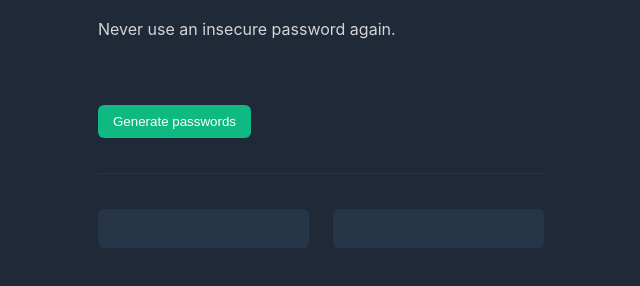
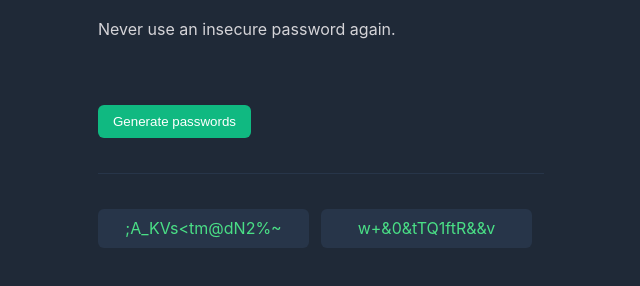
Before and after one commit to AndreaRethy/PasswordGenerator, a plain HTML site: page index.html in a window 1280 px wide. Both pictures are taken after a click on the button "Generate passwords". Shown: the part 110-396 px from the top of the page, without its empty margins (319-959 px from the left). Drawn offline with Linux system fonts and the light colour scheme.

Commit message:
Create constants and functions to generate random password in js

```diff
--- a/index.css
+++ b/index.css
@@ -4,6 +4,7 @@ body {
     align-items: center;
     background-color: #1F2937;
     font-family: Inter, sans-serif;
+    color: #4ADF86;
 }
 
 h1 {
@@ -35,23 +36,18 @@ button {
 
 }
 
-.passwords {
+#container {
     display: flex;
 
 }
 
-#password1 {
+.password {
+    display: flex;
+    justify-content: center;
+    align-items: center;
     background-color: #273549;
     width: 211px;
     height: 39px;
     border-radius: 6px;
     margin-right: 12px;
 }
-
-#password2 {
-    background-color: #273549;
-    width: 211px;
-    height: 39px;
-    border-radius: 6px;
-    margin-left: 12px;
-}
--- a/index.html
+++ b/index.html
@@ -10,11 +10,11 @@
     <div>
         <h1>Generate a <br><span>random password</span></h1>
         <p id="subtitle">Never use an insecure password again.</p>
-        <button>Generate passwords</button>
+        <button id="btn">Generate passwords</button>
         <div id="line"></div>
-     <div class="passwords">
-        <div id="password1"></div>
-        <div id="password2"></div>
+     <div id="container">
+        <div class="password" id="password1"></div>
+        <div class="password" id="password2"></div>
      </div>
     </div>
     <script src="index.js"></script>
--- a/index.js
+++ b/index.js
@@ -1 +1,19 @@
 const characters = ["A","B","C","D","E","F","G","H","I","J","K","L","M","N","O","P","Q","R","S","T","U","V","W","X","Y","Z","a","b","c","d","e","f","g","h","i","j","k","l","m","n","o","p","q","r","s","t","u","v","w","x","y","z", "0", "1", "2", "3", "4", "5", "6", "7", "8", "9","~","`","!","@","#","$","%","^","&","*","(",")","_","-","+","=","{","[","}","]",",","|",":",";","<",">",".","?","/"];
+
+let passwordLength = 15
+
+let password1 = document.getElementById("password1")
+let password2 = document.getElementById("password2")
+let btn = document.getElementById("btn")
+
+btn.addEventListener("click", function() {
+    for (i = 0; i < passwordLength; i++) {
+        let randomNumber1 = Math.floor(Math.random() * characters.length)
+        let randomLetter1 = characters[randomNumber1]
+        password1.innerText += randomLetter1
+
+        let randomNumber2 = Math.floor(Math.random() * characters.length)
+        let randomLetter2 = characters[randomNumber2]
+        password2.innerText += randomLetter2
+    }
+})
```
